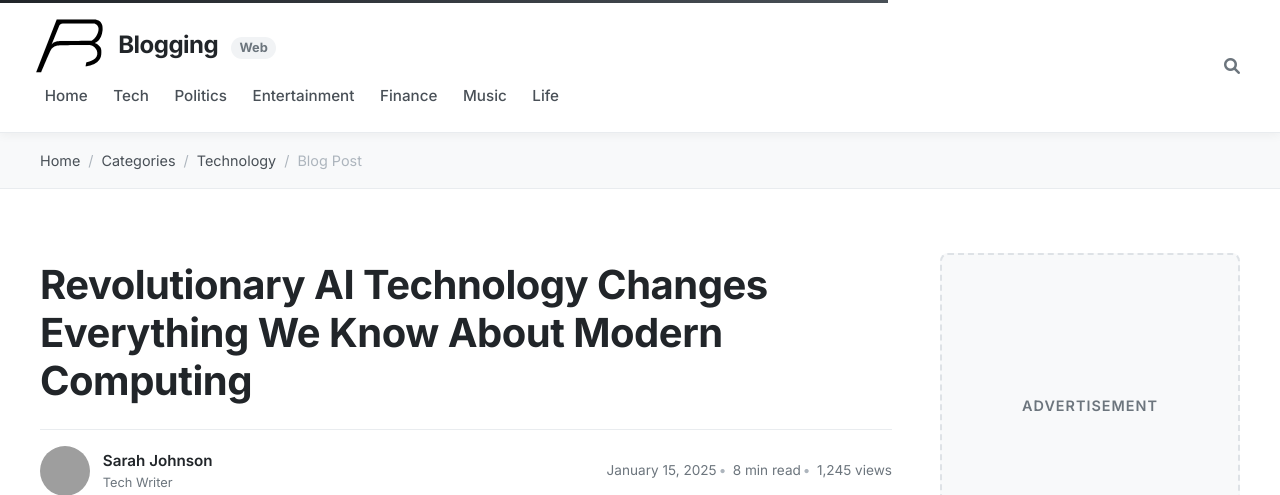
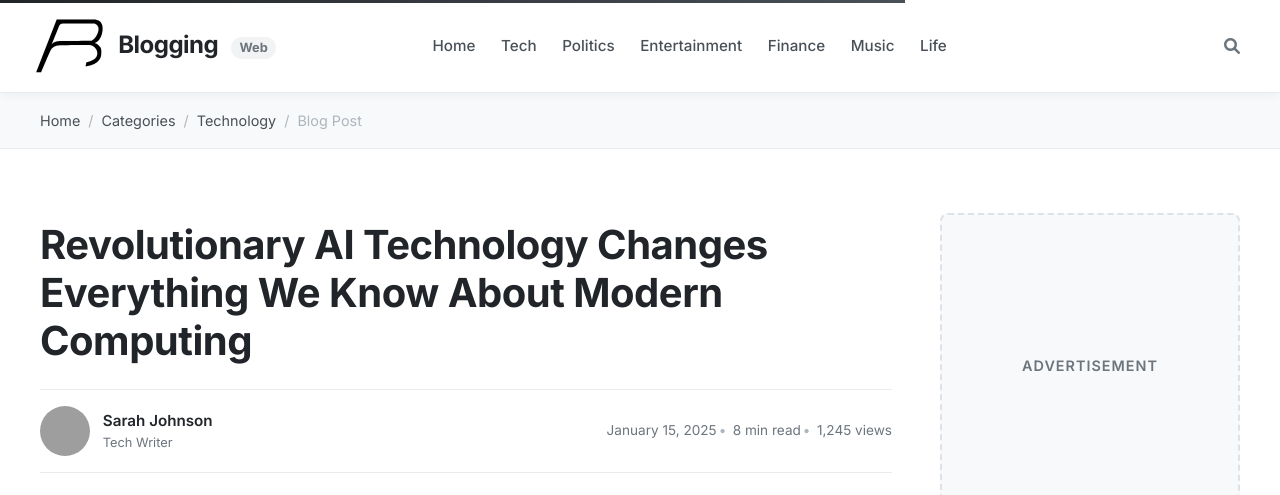
Before and after one commit to HamadKhan345/AutoBlog, a Django app: template core/templates/core/blog.html in a window 1280 px wide. Shown: the top 495 px of the page. Run offline with Django 3.2, Linux system fonts and the light colour scheme; the template is opened without the code that fills it, so the values that code supplies are empty; some libraries are stand-ins or nearby versions; grey boxes are pictures that could not be loaded.

Commit message:
Update base.css

```diff
--- a/static/styles/base.css
+++ b/static/styles/base.css
@@ -22,6 +22,18 @@
   position: sticky;
   top: 0;
   z-index: 1000;
+}
+
+.header-left {
+  display: flex;
+  align-items: center;
+  gap: 9rem;
+}
+
+.header-right {
+  display: flex;
+  align-items: center;
+  gap: 1rem;
 }
 
 .site-logo {
```
